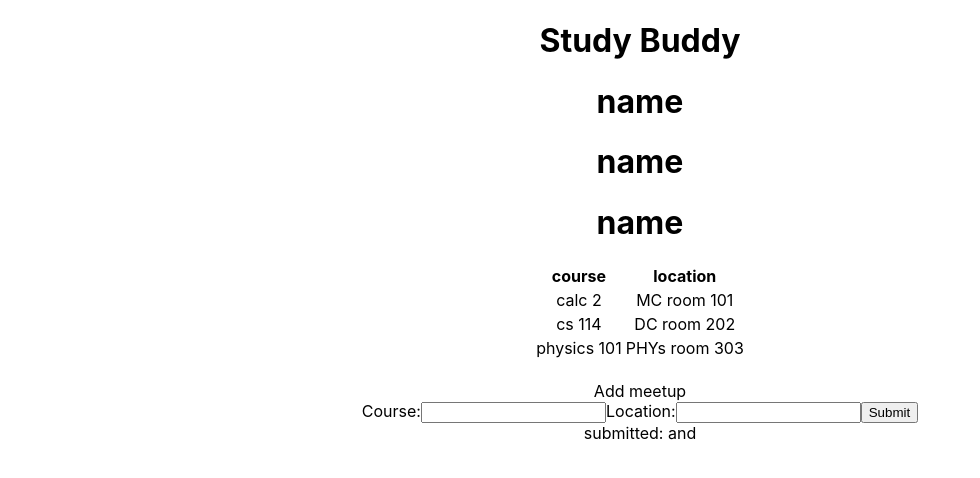
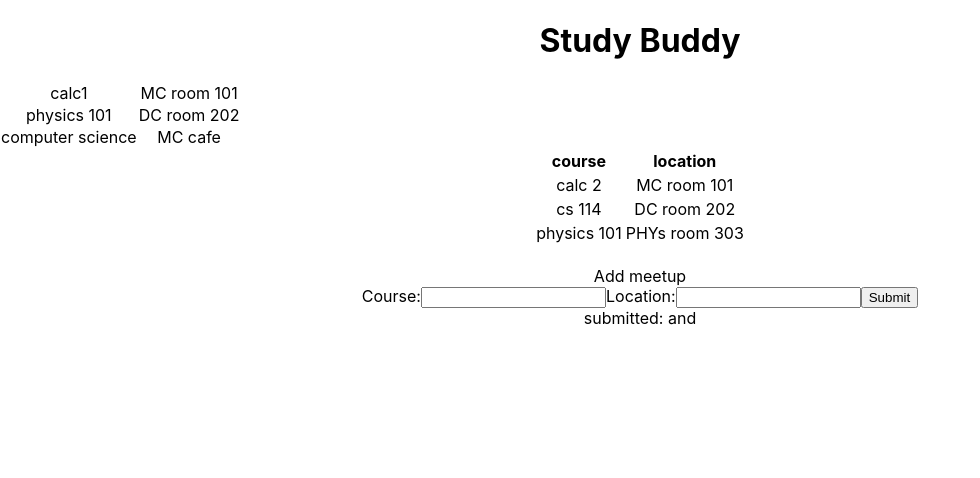
Before and after one commit to john1625b/Study-Buddy-2.0, a React (Create React App) app: page / in a window 1280 px wide. Shown: the top 478 px of the page, without its empty margins (0-980 px from the left). Built offline with nearby package versions, Linux system fonts and the light colour scheme.

Commit message:
adds table rendering from state

```diff
--- a/src/App.js
+++ b/src/App.js
@@ -7,11 +7,12 @@ class App extends React.Component {
         this.state = {
             title: 'Study Buddy',
             course: '',
-            courseLocation: ''
+            courseLocation: '',
+            table: [{course:'calc1', loc:'MC room 101'},{course:'physics 101', loc:'DC room 202'}, {course:'computer science', loc:'MC cafe'}]
         };
 
         this.handleSubmit = this.handleSubmit.bind(this);
-        this.handleCourse = this.handleCourse.bind(this)
+        this.handleCourse = this.handleCourse.bind(this);
         this.handleCourseLocation = this.handleCourseLocation.bind(this)
     }
 
@@ -31,14 +32,23 @@ class App extends React.Component {
         console.log(data)
     }
 
+    tableRow = (course, location) => {
+        return (
+            <tr>
+                <td>{course}</td>
+                <td>{location}</td>
+            </tr>)
+    };
+
     render () {
-        const names = ['Jake', 'Jon', 'Thruster'];
+        // const names = ['Jake', 'Jon', 'Thruster'];
         return (
             <div className="App">
                 <h1>
                     {this.state.title}
                 </h1>
-                {names.map(name => <h1>name</h1>)}
+                {this.state.table.map(row => this.tableRow(row.course, row.loc))}
+                {/*{names.map(name => <h1>name</h1>)}*/}
                 <div className="tableContainer">
                     <table>
                         <thead>
```
